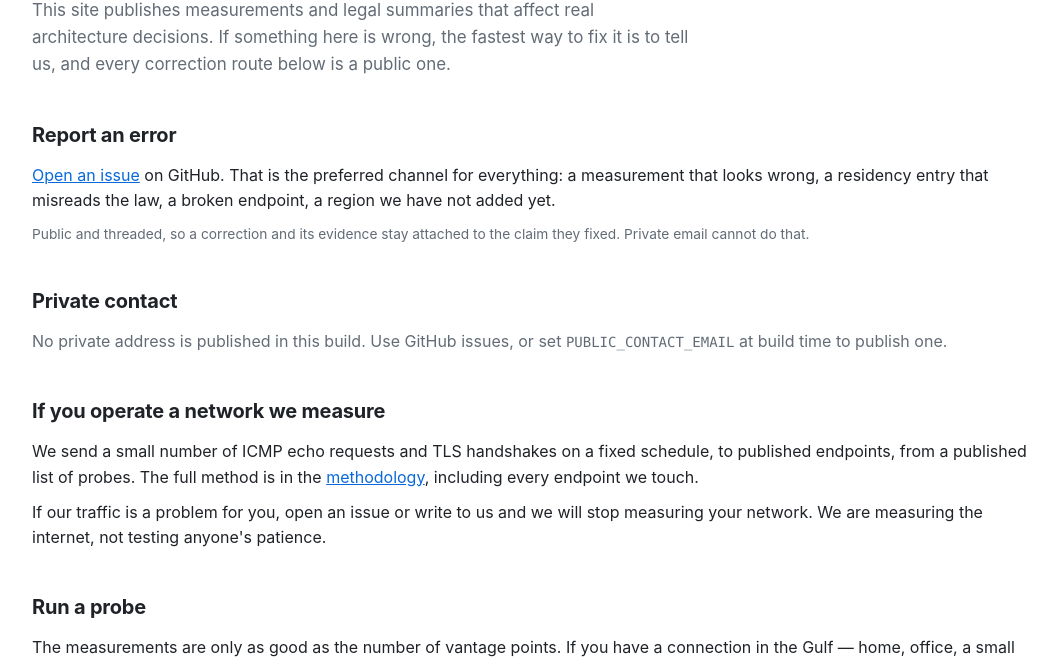
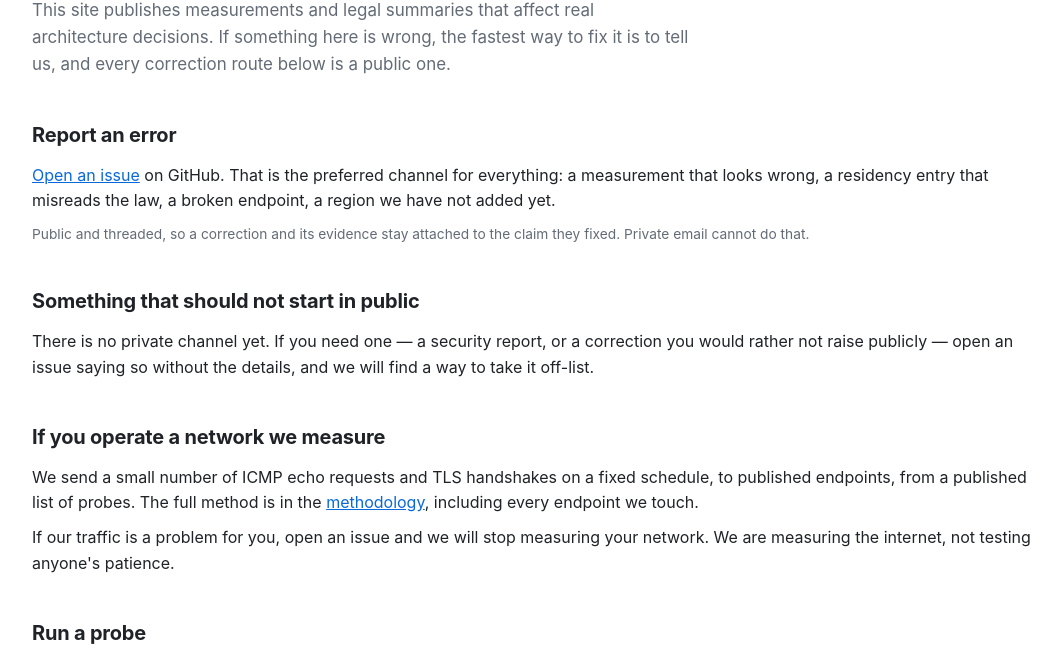
Before and after one commit to ahmed-g-ibra/sovereign, an Astro site in the folder web/: page /contact in a window 1280 px wide. Shown: the part 118-776 px from the top of the page, without its empty margins (108-1171 px from the left). Built offline with nearby package versions, Linux system fonts and the light colour scheme; Astro itself is replaced by a stand-in of ours.

Commit message:
Issue templates, and contact copy written for readers not maintainers
GitHub issues are the only contact route for now, so they should work
properly rather than nominally.

Two templates. The measurement one asks for the vantage point and the
raw output, and tells people not to paste their public IP. The
residency one requires a primary source, because that is the standard
the entries themselves are held to and law-firm summaries are what
produced the errors in the first place.

Also fixes the contact page, which was telling readers to set an
environment variable. The no-email case now reads as something a person
would actually say: there is no private channel yet, open an issue
without the details and we will take it off-list.

Co-Authored-By: Claude Opus 5 <noreply@anthropic.com>

```diff
--- a/web/src/pages/contact.astro
+++ b/web/src/pages/contact.astro
@@ -28,23 +28,18 @@ import { meta, probes } from '../lib/data.js';
     claim they fixed. Private email cannot do that.
   </p>
 
+  <h2>Something that should not start in public</h2>
   {contactEmail ? (
-    <>
-      <h2>Private contact</h2>
-      <p>
-        For anything that should not start in public — a legal correction, a
-        security report, a network operator asking about our probing — write to{' '}
-        <a href={`mailto:${contactEmail}`}>{contactEmail}</a>.
-      </p>
-    </>
+    <p>
+      A legal correction, a security report, or a network operator asking about
+      our probing: write to <a href={`mailto:${contactEmail}`}>{contactEmail}</a>.
+    </p>
   ) : (
-    <>
-      <h2>Private contact</h2>
-      <p class="muted">
-        No private address is published in this build. Use GitHub issues, or
-        set <code>PUBLIC_CONTACT_EMAIL</code> at build time to publish one.
-      </p>
-    </>
+    <p>
+      There is no private channel yet. If you need one — a security report, or
+      a correction you would rather not raise publicly — open an issue saying
+      so without the details, and we will find a way to take it off-list.
+    </p>
   )}
 
   <h2>If you operate a network we measure</h2>
@@ -55,9 +50,9 @@ import { meta, probes } from '../lib/data.js';
     endpoint we touch.
   </p>
   <p>
-    If our traffic is a problem for you, open an issue or write to us and we
-    will stop measuring your network. We are measuring the internet, not
-    testing anyone's patience.
+    If our traffic is a problem for you, open an issue and we will stop
+    measuring your network. We are measuring the internet, not testing
+    anyone's patience.
   </p>
 
   <h2>Run a probe</h2>
```
Also changed, not shown: .github/ISSUE_TEMPLATE/config.yml (added), .github/ISSUE_TEMPLATE/measurement.yml (added), .github/ISSUE_TEMPLATE/residency.yml (added).
